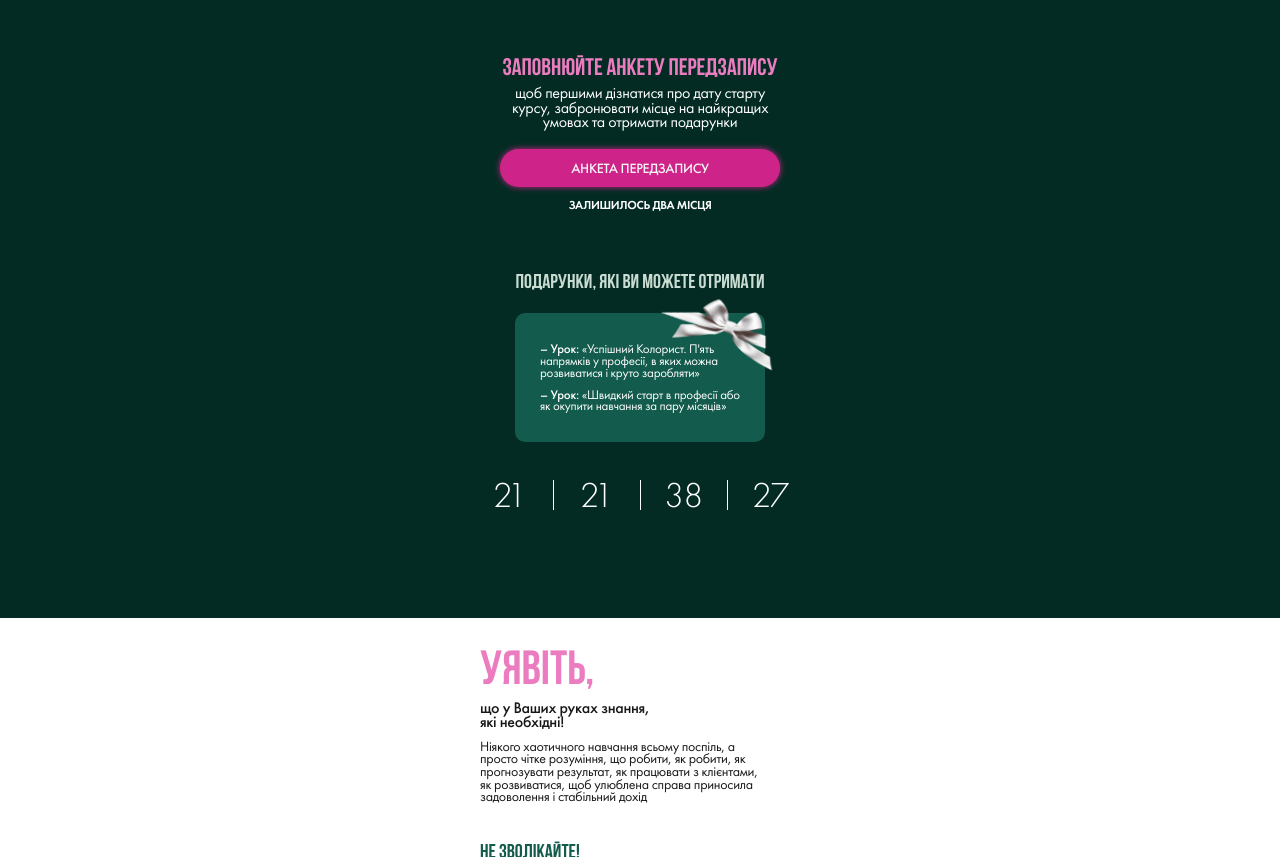
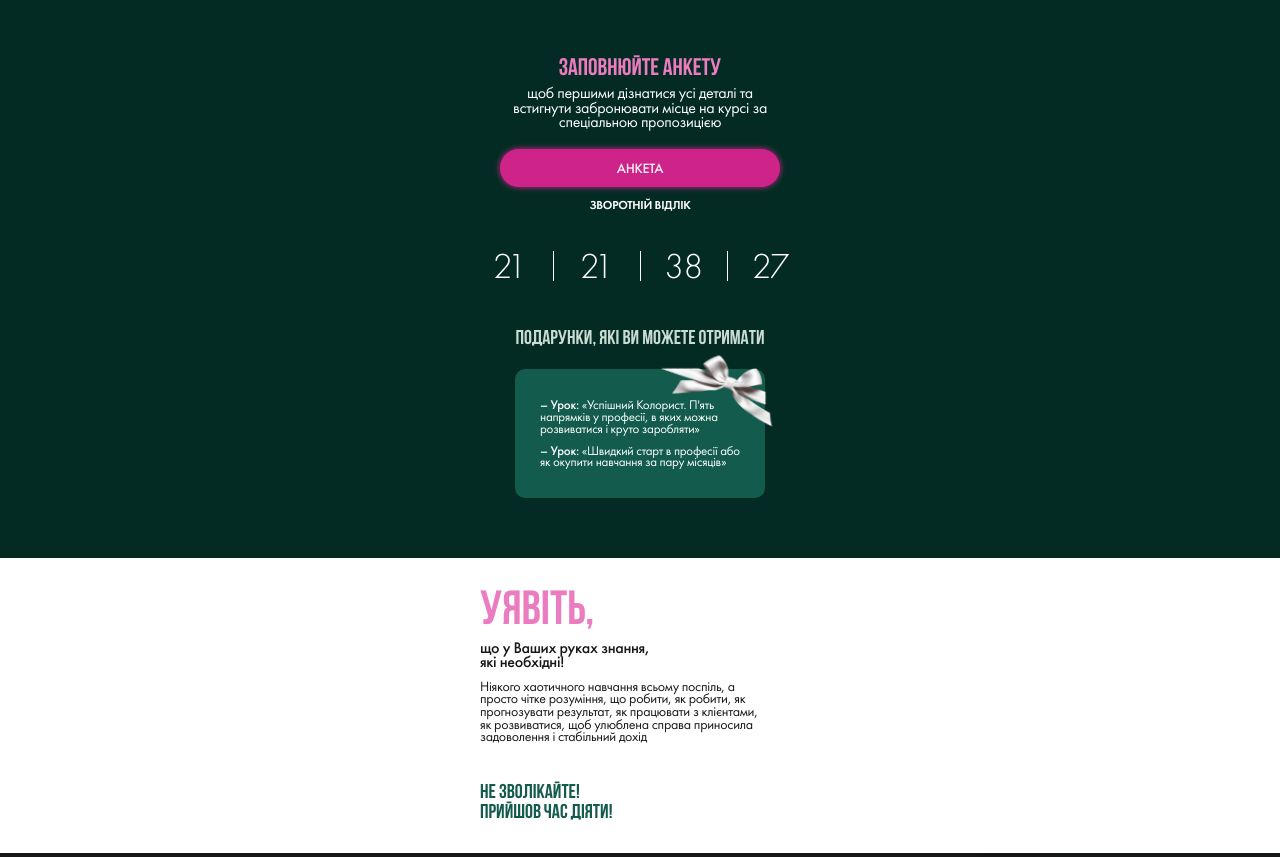
Before and after one commit to RomanIsaiev/work-website-36, a website built with Vite: page index.html in a window 1280 px wide. Shown: the part 6790-7647 px from the top of the page. Built offline with nearby package versions, Linux system fonts and the light colour scheme.

Commit message:
update form

```diff
--- a/index.html
+++ b/index.html
@@ -1166,18 +1166,37 @@
               По завершенню курсу та підсумкового іспиту надається сертифікат
             </li>
           </ul>
-          <div class="form-container">
-            <p class="form-title">Заповнюйте анкету передзапису</p>
+          <div class="form-container second">
+            <p class="form-title">Заповнюйте анкету</p>
             <p class="form-text">
-              щоб першими дізнатися про дату старту курсу, забронювати місце на
-              найкращих умовах та отримати подарунки
+              щоб першими дізнатися усі деталі та встигнути забронювати місце на
+              курсі за спеціальною пропозицією
             </p>
             <a
               class="form-button link"
               href="https://forms.gle/d1Wc48TYqDH4fyYg7"
-              >АНКЕТА ПЕРЕДЗАПИСУ</a
-            >
-            <p class="remaining-text white">Залишилось два місця</p>
+              >АНКЕТА
+            </a>
+            <p class="remaining-text white">Зворотній відлік</p>
+          </div>
+          <div class="timer-container-two">
+            <div id="countdown-two" class="countdown">
+              <div class="countdown-number">
+                <span class="days-two countdown-time-two"></span>
+              </div>
+              <div><span class="countdown-doubledot-two"></span></div>
+              <div class="countdown-number">
+                <span class="hours-two countdown-time-two"></span>
+              </div>
+              <div><span class="countdown-doubledot-two"></span></div>
+              <div class="countdown-number">
+                <span class="minutes-two countdown-time-two"></span>
+              </div>
+              <div><span class="countdown-doubledot-two"></span></div>
+              <div class="countdown-number">
+                <span class="seconds-two countdown-time-two"></span>
+              </div>
+            </div>
           </div>
           <div class="gift-container">
             <p class="gift-title">подарунки, які ви можете отримати</p>
@@ -1208,25 +1227,6 @@
                   навчання за пару місяців»
                 </li>
               </ul>
-            </div>
-          </div>
-          <div class="timer-container-two">
-            <div id="countdown-two" class="countdown">
-              <div class="countdown-number">
-                <span class="days-two countdown-time-two"></span>
-              </div>
-              <div><span class="countdown-doubledot-two"></span></div>
-              <div class="countdown-number">
-                <span class="hours-two countdown-time-two"></span>
-              </div>
-              <div><span class="countdown-doubledot-two"></span></div>
-              <div class="countdown-number">
-                <span class="minutes-two countdown-time-two"></span>
-              </div>
-              <div><span class="countdown-doubledot-two"></span></div>
-              <div class="countdown-number">
-                <span class="seconds-two countdown-time-two"></span>
-              </div>
             </div>
           </div>
         </div>
--- a/src/css/styles.css
+++ b/src/css/styles.css
@@ -196,6 +196,10 @@ p {
 
 .form-container {
   margin-bottom: 60px;
+}
+
+.form-container.second {
+  margin-bottom: 0;
 }
 
 .form-title {
```
